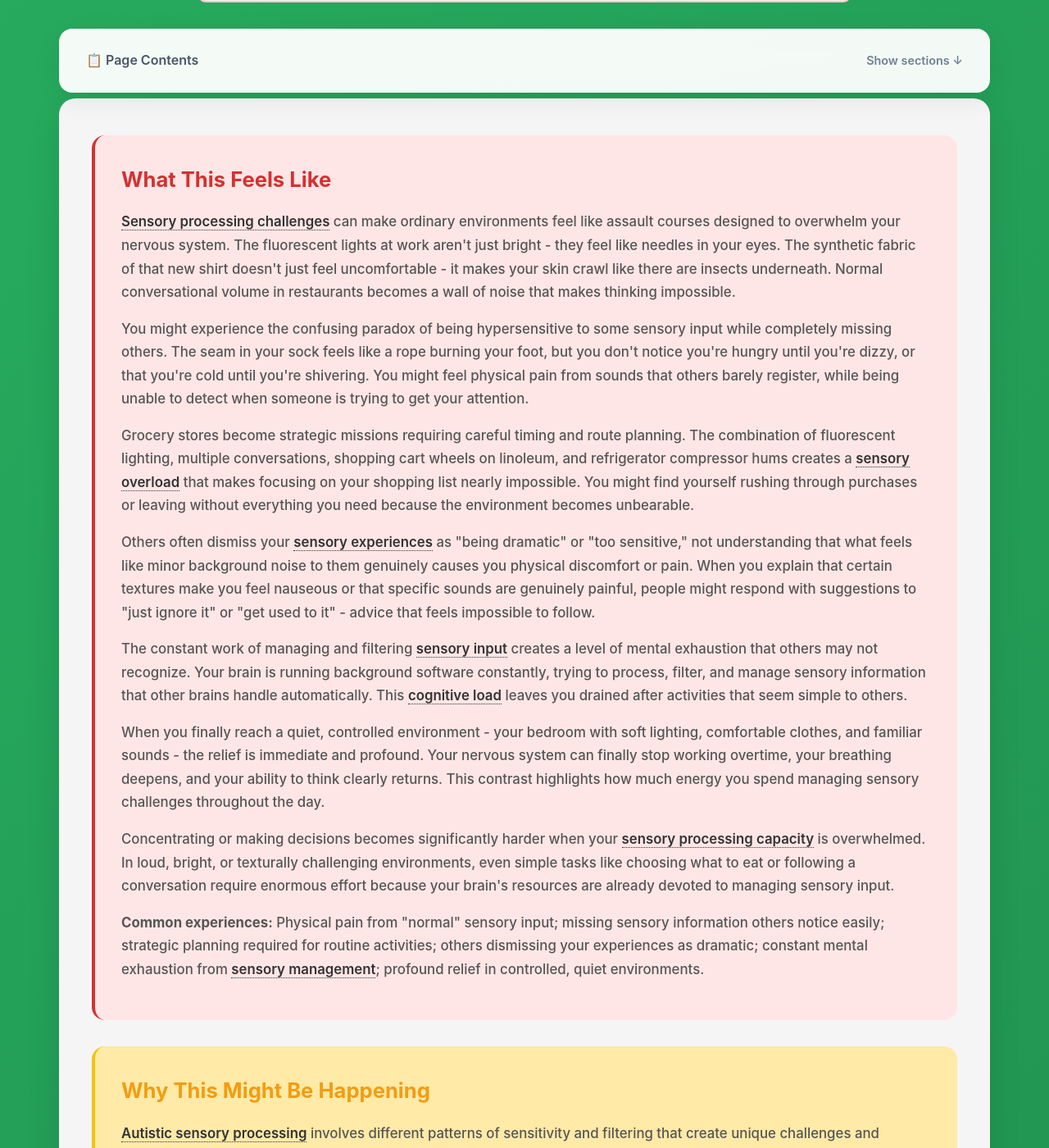
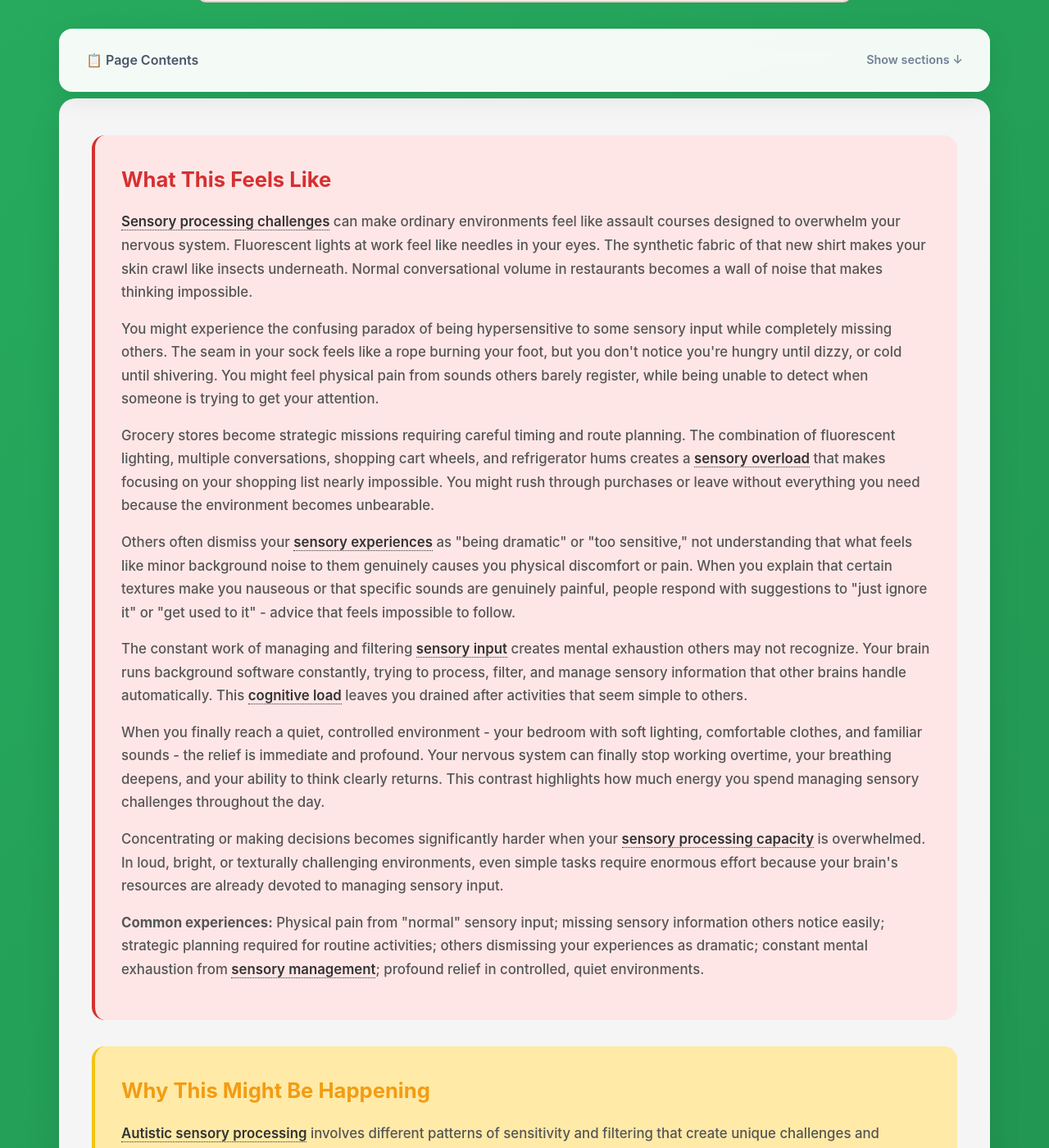
Before and after one commit to neurodivergent-survival-guide/neurodivergent-survival-guide, a Jekyll site: the page built from struggles/sensory-processing-challenges.html, in a window 1280 px wide and 1400 px high, scrolled down 564 px. Shown: the whole window at 82% size. Built offline with Jekyll 4.4.1, drawn with Linux system fonts in a browser that asks for light colours.

Commit message:
Update sensory-processing-challenges.html

```diff
--- a/struggles/sensory-processing-challenges.html
+++ b/struggles/sensory-processing-challenges.html
@@ -6,18 +6,12 @@
 slug: sensory-processing-challenges
 condition: autism
 
-tags:
-  experience: [overwhelmed, sensitive]
-  functional: [sensory, physical]
-  context: [public, work, routine]
-  condition: [autism]  # both conditions have significant, well-documented sensory processing differences
-
 # Content Management (Mandatory)
 status: published
 featured: true
 
 # SEO Optimization (Mandatory)
-search_terms: ["can't handle certain sounds", "textures make me want to crawl out of my skin", "fluorescent lights give me headaches", "too sensitive to everything", "grocery stores are overwhelming", "people think I'm being dramatic", "need to escape loud places", "clothes feel wrong on my body"]
+search_terms: ["sounds hurt my ears", "lights too bright", "can't stand certain textures", "tags in clothes bother me", "grocery stores overwhelming", "fluorescent lights hurt", "too sensitive to noise", "clothes feel wrong"]
 ---
 
 <!-- struggles/sensory-processing-challenges.html -->
@@ -25,19 +19,19 @@
 <div class="content-card">
     <div class="what-section">
         <h2 id="what-this-feels-like">What This Feels Like</h2>
-        <p><a class="jargon">Sensory processing challenges<span class="tooltip">Difficulty managing sensory input in ways that differ from typical expectations</span></a> can make ordinary environments feel like assault courses designed to overwhelm your nervous system. The fluorescent lights at work aren't just bright - they feel like needles in your eyes. The synthetic fabric of that new shirt doesn't just feel uncomfortable - it makes your skin crawl like there are insects underneath. Normal conversational volume in restaurants becomes a wall of noise that makes thinking impossible.</p>
+        <p><a class="jargon">Sensory processing challenges<span class="tooltip">Difficulty managing sensory input in ways that differ from typical expectations</span></a> can make ordinary environments feel like assault courses designed to overwhelm your nervous system. Fluorescent lights at work feel like needles in your eyes. The synthetic fabric of that new shirt makes your skin crawl like insects underneath. Normal conversational volume in restaurants becomes a wall of noise that makes thinking impossible.</p>
 
-        <p>You might experience the confusing paradox of being hypersensitive to some sensory input while completely missing others. The seam in your sock feels like a rope burning your foot, but you don't notice you're hungry until you're dizzy, or that you're cold until you're shivering. You might feel physical pain from sounds that others barely register, while being unable to detect when someone is trying to get your attention.</p>
+        <p>You might experience the confusing paradox of being hypersensitive to some sensory input while completely missing others. The seam in your sock feels like a rope burning your foot, but you don't notice you're hungry until dizzy, or cold until shivering. You might feel physical pain from sounds others barely register, while being unable to detect when someone is trying to get your attention.</p>
 
-        <p>Grocery stores become strategic missions requiring careful timing and route planning. The combination of fluorescent lighting, multiple conversations, shopping cart wheels on linoleum, and refrigerator compressor hums creates a <a class="jargon">sensory overload<span class="tooltip">When sensory input exceeds your brain's processing capacity</span></a> that makes focusing on your shopping list nearly impossible. You might find yourself rushing through purchases or leaving without everything you need because the environment becomes unbearable.</p>
+        <p>Grocery stores become strategic missions requiring careful timing and route planning. The combination of fluorescent lighting, multiple conversations, shopping cart wheels, and refrigerator hums creates a <a class="jargon">sensory overload<span class="tooltip">When sensory input exceeds your brain's processing capacity</span></a> that makes focusing on your shopping list nearly impossible. You might rush through purchases or leave without everything you need because the environment becomes unbearable.</p>
 
-        <p>Others often dismiss your <a class="jargon">sensory experiences<span class="tooltip">How your nervous system processes sights, sounds, textures, and other sensory information</span></a> as "being dramatic" or "too sensitive," not understanding that what feels like minor background noise to them genuinely causes you physical discomfort or pain. When you explain that certain textures make you feel nauseous or that specific sounds are genuinely painful, people might respond with suggestions to "just ignore it" or "get used to it" - advice that feels impossible to follow.</p>
+        <p>Others often dismiss your <a class="jargon">sensory experiences<span class="tooltip">How your nervous system processes sights, sounds, textures, and other sensory information</span></a> as "being dramatic" or "too sensitive," not understanding that what feels like minor background noise to them genuinely causes you physical discomfort or pain. When you explain that certain textures make you nauseous or that specific sounds are genuinely painful, people respond with suggestions to "just ignore it" or "get used to it" - advice that feels impossible to follow.</p>
 
-        <p>The constant work of managing and filtering <a class="jargon">sensory input<span class="tooltip">Information your brain receives through sight, sound, touch, smell, taste, and movement</span></a> creates a level of mental exhaustion that others may not recognize. Your brain is running background software constantly, trying to process, filter, and manage sensory information that other brains handle automatically. This <a class="jargon">cognitive load<span class="tooltip">The mental effort required to process and manage sensory information</span></a> leaves you drained after activities that seem simple to others.</p>
+        <p>The constant work of managing and filtering <a class="jargon">sensory input<span class="tooltip">Information your brain receives through sight, sound, touch, smell, taste, and movement</span></a> creates mental exhaustion others may not recognize. Your brain runs background software constantly, trying to process, filter, and manage sensory information that other brains handle automatically. This <a class="jargon">cognitive load<span class="tooltip">The mental effort required to process and manage sensory information</span></a> leaves you drained after activities that seem simple to others.</p>
 
         <p>When you finally reach a quiet, controlled environment - your bedroom with soft lighting, comfortable clothes, and familiar sounds - the relief is immediate and profound. Your nervous system can finally stop working overtime, your breathing deepens, and your ability to think clearly returns. This contrast highlights how much energy you spend managing sensory challenges throughout the day.</p>
 
-        <p>Concentrating or making decisions becomes significantly harder when your <a class="jargon">sensory processing capacity<span class="tooltip">Your brain's ability to manage incoming sensory information</span></a> is overwhelmed. In loud, bright, or texturally challenging environments, even simple tasks like choosing what to eat or following a conversation require enormous effort because your brain's resources are already devoted to managing sensory input.</p>
+        <p>Concentrating or making decisions becomes significantly harder when your <a class="jargon">sensory processing capacity<span class="tooltip">Your brain's ability to manage incoming sensory information</span></a> is overwhelmed. In loud, bright, or texturally challenging environments, even simple tasks require enormous effort because your brain's resources are already devoted to managing sensory input.</p>
 
         <div class="highlight-box">
             <p><strong>Common experiences:</strong> Physical pain from "normal" sensory input; missing sensory information others notice easily; strategic planning required for routine activities; others dismissing your experiences as dramatic; constant mental exhaustion from <a class="jargon">sensory management<span class="tooltip">The ongoing effort of processing and filtering sensory information</span></a>; profound relief in controlled, quiet environments.</p>
```
